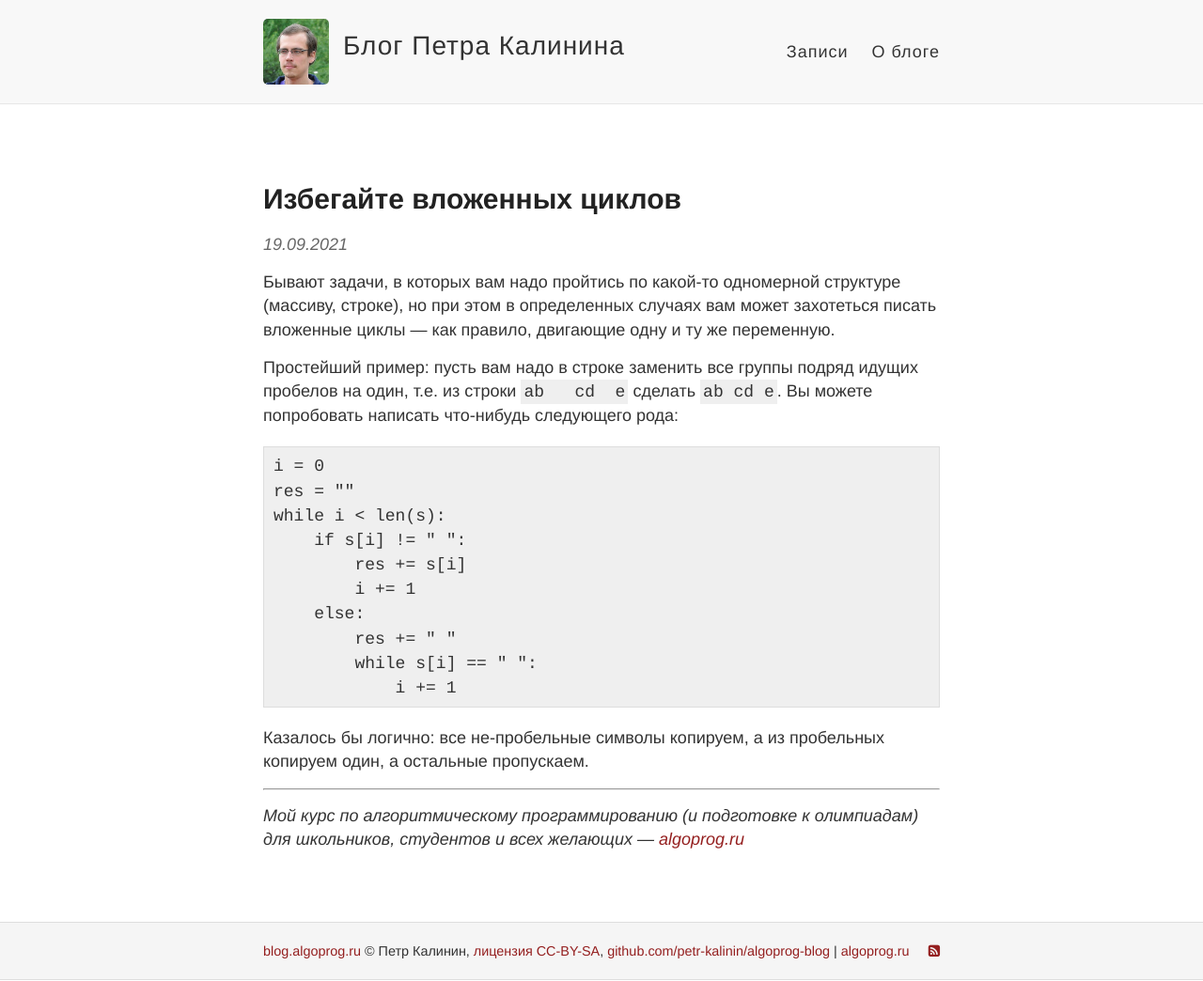
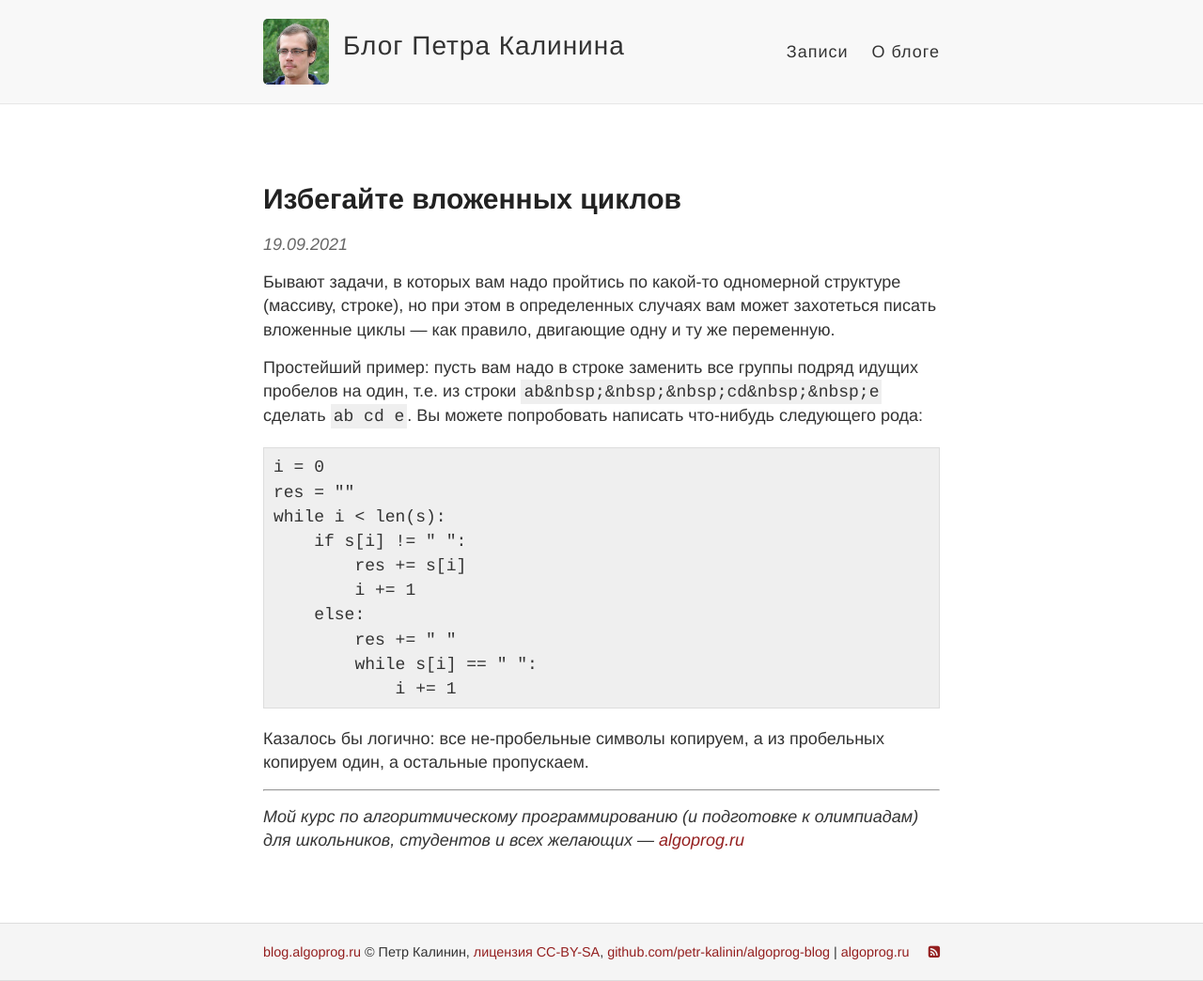
Before and after one commit to petr-kalinin/algoprog-blog, a Jekyll site: the page built from _posts/2021-09-19-inner-loops.md, in a window 1280 px wide. Shown: the whole page at 94% size. Built offline with Jekyll 4.4.1, drawn with Linux system fonts in a browser that asks for light colours; part of the change alters nothing that is shown.

Commit message:
Update 2021-09-19-inner-loops.md

```diff
--- a/_posts/2021-09-19-inner-loops.md
+++ b/_posts/2021-09-19-inner-loops.md
@@ -6,7 +6,7 @@ title: Избегайте вложенных циклов
 Бывают задачи, в которых вам надо пройтись по какой-то одномерной структуре (массиву, строке), но при этом в определенных случаях вам может захотеться писать
 вложенные циклы — как правило, двигающие одну и ту же переменную.
 
-Простейший пример: пусть вам надо в строке заменить все группы подряд идущих пробелов на один, т.е. из строки `ab   cd  e` сделать `ab cd e`.
+Простейший пример: пусть вам надо в строке заменить все группы подряд идущих пробелов на один, т.е. из строки `ab&nbsp;&nbsp;&nbsp;cd&nbsp;&nbsp;e` сделать `ab cd e`.
 Вы можете попробовать написать что-нибудь следующего рода:
 
     i = 0
```
